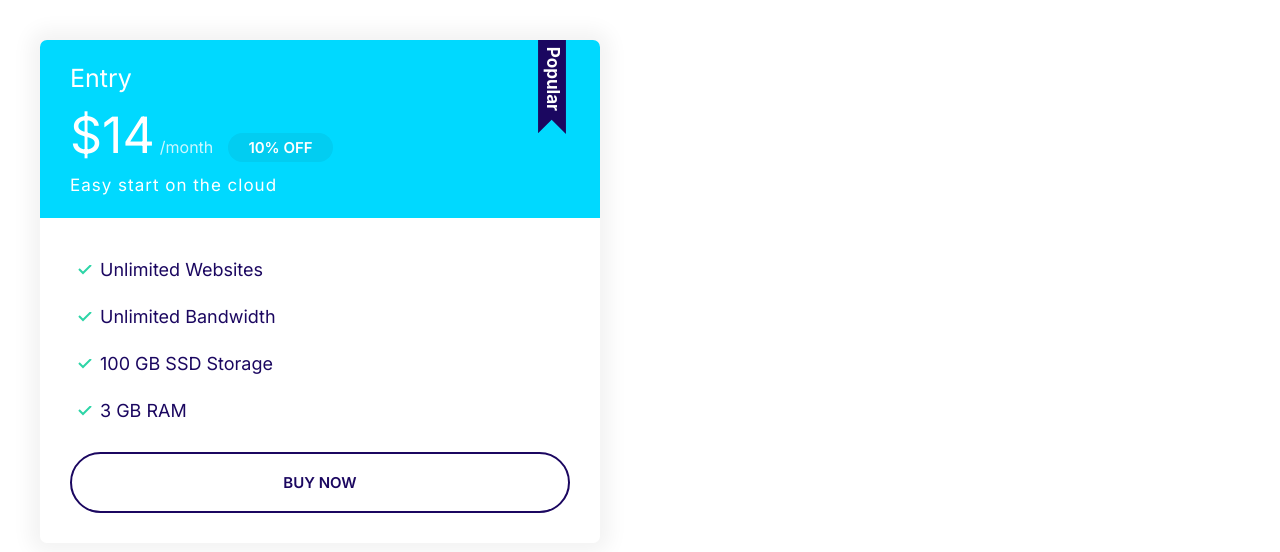
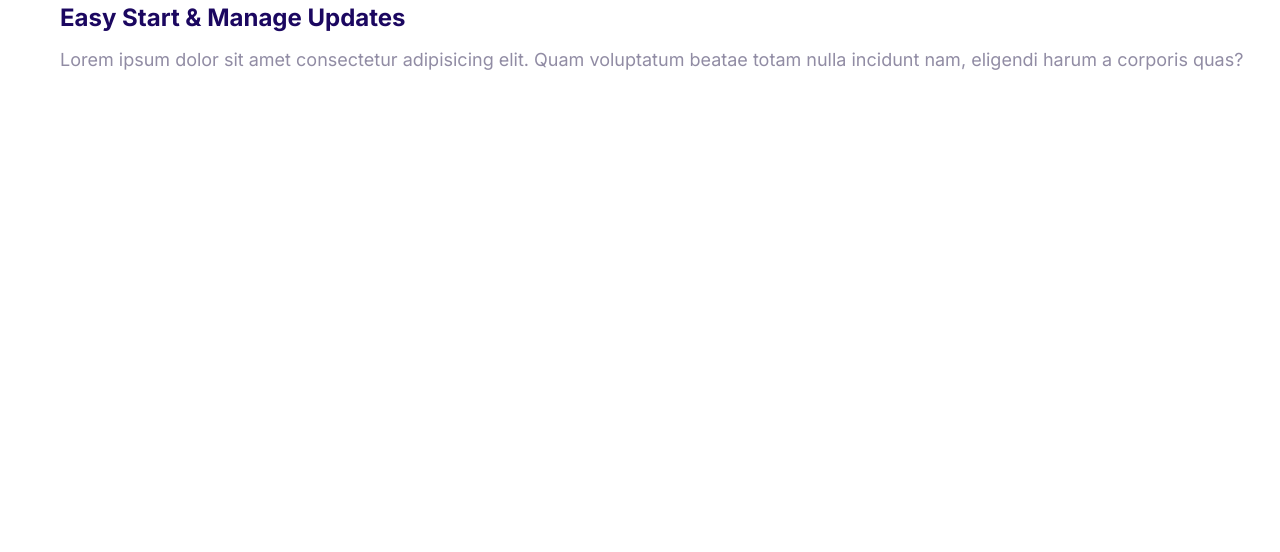
Before and after one commit to Scientia11/Scientiafy, a plain HTML site: page index.html in a window 1280 px wide. Drawn offline with Linux system fonts and the light colour scheme.

Commit message:
Define media.

```diff
--- a/css/styles.css
+++ b/css/styles.css
@@ -305,3 +305,16 @@ color: #fff;
     font-size: 1.7rem;
   }
 }
+/* Media */
+.media {
+  display: flex;
+}
+.media__title {
+  margin-top: 0;
+}
+.media__body {
+  margin: 0 2rem;
+}
+.media__img {
+  margin-top: 1rem;
+}
--- a/index.html
+++ b/index.html
@@ -15,26 +15,19 @@
     <link rel="stylesheet" href="./css/styles.css" />
   </head>
   <body>
-    <div style="width: 50%; padding: 4rem">
-      <div class="plan plan--popular">
-        <div class="card card--secondary">
-          <header class="card__header">
-            <h3 class="plan__name">Entry</h3>
-            <span class="plan__price">$14</span>
-            <span class="plan__billing-cycle">/month</span>
-            <span class="badge badge--secondary badge--smal">10% OFF</span>
-            <span class="plan__description">Easy start on the cloud</span>
-          </header>
-          <div class="card__body">
-            <ul class="list list--tick">
-              <li class="list__item">Unlimited Websites</li>
-              <li class="list__item">Unlimited Bandwidth</li>
-              <li class="list__item">100 GB SSD Storage</li>
-              <li>3 GB RAM</li>
-            </ul>
-            <button class="btn btn--outline btn--block">Buy Now</button>
-          </div>
-        </div>
+    <div class="media">
+      <div class="media__img">
+        <svg class="icon icon-primary">
+          <use xlink:href="./images/sprite.svg#snap"></use>
+        </svg>
+      </div>
+      <div class="media__body">
+        <h3 class="media__title">Easy Start & Manage Updates</h3>
+        <p>
+          Lorem ipsum dolor sit amet consectetur adipisicing elit. Quam
+          voluptatum beatae totam nulla incidunt nam, eligendi harum a corporis
+          quas?
+        </p>
       </div>
     </div>
   </body>
```
Also changed, not shown: css/components/media.html (added, +14 -0 lines).
